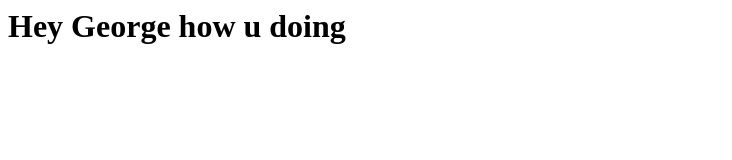
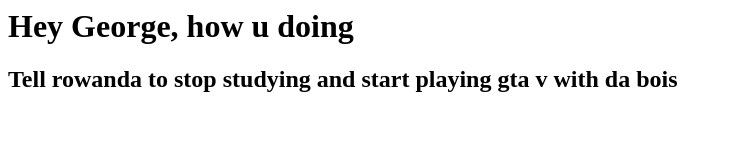
Before and after one commit to steveplak/hello-world, a plain HTML site: page docs/index.html in a window 1280 px wide. Shown: the whole page, without its empty margins (0-732 px from the left). Drawn offline with Linux system fonts and the light colour scheme.

Commit message:
Update index.html

```diff
--- a/docs/index.html
+++ b/docs/index.html
@@ -1 +1,2 @@
-<h1>Hey George how u doing</h1>
+<h1>Hey George, how u doing</h1>
+<h2>Tell rowanda to stop studying and start playing gta v with da bois</h2>
```
